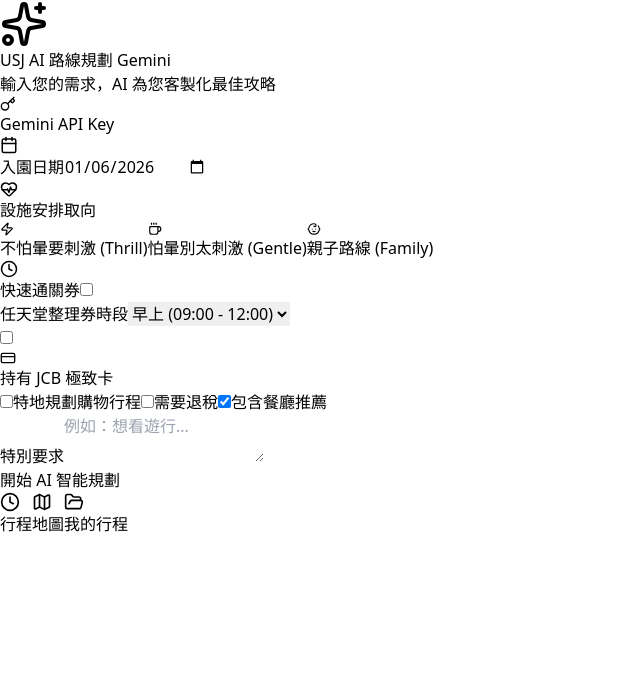
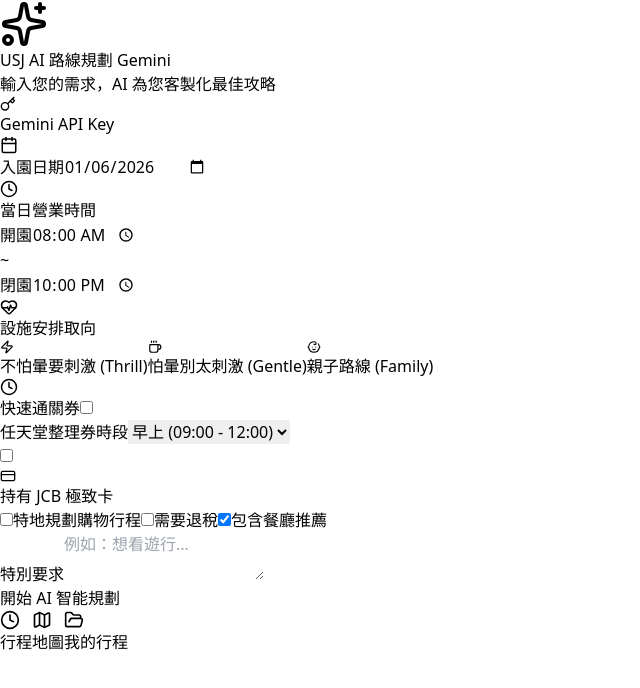
Before and after one commit to gptshainguse-afk/usj-planner, a React (Vite) app: page / in a window 1280 px wide. Shown: the top 688 px of the page, without its empty margins (0-640 px from the left). Built offline with nearby package versions, Linux system fonts and the light colour scheme.

Commit message:
Update App.jsx

```diff
--- a/src/App.jsx
+++ b/src/App.jsx
@@ -706,6 +706,8 @@
     preferenceMode: 'thrill',
     specialRequest: '',
     needsTaxRefund: false,
+    parkOpenTime: '08:00',
+    parkCloseTime: '22:00',
   };
 
   const [formData, setFormData] = useState(() => {
@@ -722,7 +724,9 @@
                      times: parsed.expressTimes || {}
                  }],
                  planShopping: false,
-                 preferenceMode: 'thrill'
+                 preferenceMode: 'thrill',
+                 parkOpenTime: parsed.parkOpenTime || '08:00',
+                 parkCloseTime: parsed.parkCloseTime || '22:00'
              };
         }
         return { ...defaultFormData, ...parsed };
@@ -1030,7 +1034,11 @@
                 planShopping: formData.planShopping,
                 preferenceMode: formData.preferenceMode,
                 endTime: formData.endTime,
-                special: formData.specialRequest
+                special: formData.specialRequest,
+            },
+            parkOperatingHours: {
+                open: formData.parkOpenTime,
+                close: formData.parkCloseTime
             },
             attractions: ATTRACTIONS.map(a => ({
                 id: a.id,
@@ -1054,7 +1062,7 @@
 
           【核心任務】：
           1. **搜尋當日表演時間**：找出 ${formData.date} 的「水世界」、「遊行」或「歡樂好聲音」的具體時刻表。
-          2. **搜尋開閉園時間**：確認當日的營業時間。
+          2. **營業時間**：請直接使用使用者提供的營業時間 (${formData.parkOpenTime} - ${formData.parkCloseTime}) 作為行程的開始與結束時間，**不需要**再搜尋營業時間。
           3. 若 Google Search 搜尋不到特定日期的詳細時間，**允許降級**使用 'fallbackShowTimes' 中的通常時刻作為備案。
 
           【資料來源標記規則 (CRITICAL)】：
@@ -1239,6 +1247,22 @@
         <div className="bg-white p-4 rounded-xl shadow-sm border border-gray-100">
           <label className="block text-sm font-medium text-gray-700 mb-2 flex items-center gap-2"><Calendar size={18} /> 入園日期</label>
           <input type="date" value={formData.date} onChange={(e) => handleInputChange('date', e.target.value)} className="w-full p-2 border rounded-lg"/>
+        </div>
+
+        {/* Operating Hours */}
+        <div className="bg-white p-4 rounded-xl shadow-sm border border-gray-100">
+            <label className="block text-sm font-medium text-gray-700 mb-2 flex items-center gap-2"><Clock size={18} /> 當日營業時間</label>
+            <div className="flex gap-4 items-center">
+                <div className="flex-1">
+                    <label className="text-xs text-gray-500 block mb-1">開園</label>
+                    <input type="time" value={formData.parkOpenTime} onChange={(e) => handleInputChange('parkOpenTime', e.target.value)} className="w-full p-2 border rounded-lg"/>
+                </div>
+                <span className="text-gray-400">~</span>
+                <div className="flex-1">
+                    <label className="text-xs text-gray-500 block mb-1">閉園</label>
+                    <input type="time" value={formData.parkCloseTime} onChange={(e) => handleInputChange('parkCloseTime', e.target.value)} className="w-full p-2 border rounded-lg"/>
+                </div>
+            </div>
         </div>
 
         {/* Preference Mode */}
```
